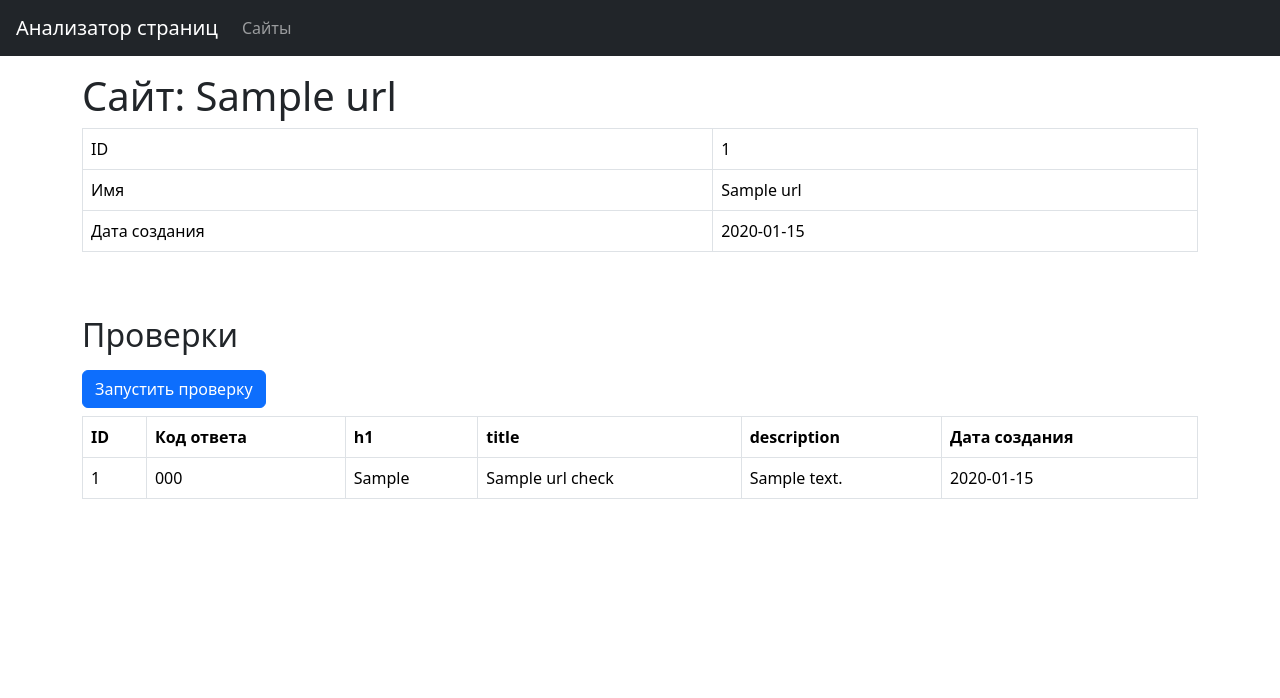
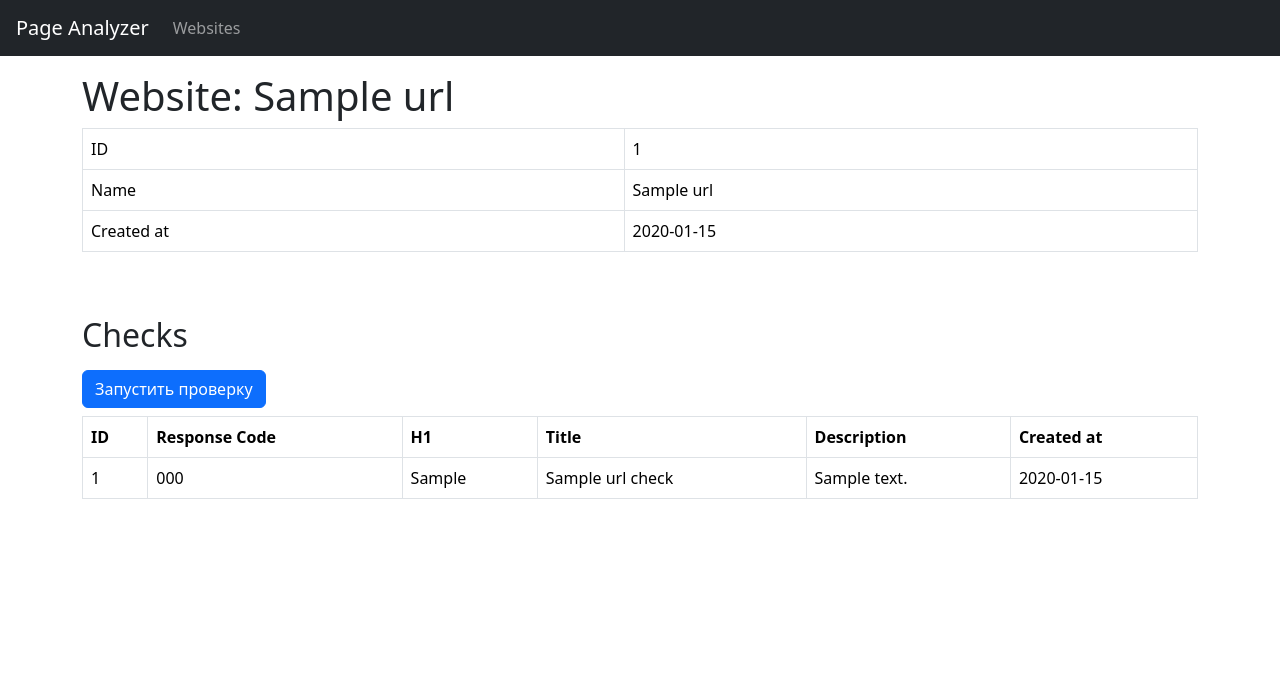
Before and after one commit to snegirevdv/Page-Analyzer, a Flask app: page /urls/1 in a window 1280 px wide. Shown: the top 698 px of the page. Run offline with Flask 3, Linux system fonts and the light colour scheme; a database or web service that is not in the repository returns one stand-in record (values such as "Sample title"); some libraries are stand-ins or nearby versions.

Commit message:
Update templates

```diff
--- a/page_analyzer/app.py
+++ b/page_analyzer/app.py
@@ -10,7 +10,11 @@ import flask
 import requests
 
 from page_analyzer import consts, database, sql, utils
-from page_analyzer.exceptions import DatabaseConnectionError, ResponseError, SqlError
+from page_analyzer.exceptions import (
+    DatabaseConnectionError,
+    ResponseError,
+    SqlError,
+)
 
 dotenv.load_dotenv()
 
@@ -20,7 +24,7 @@ logging.getLogger('werkzeug').setLevel(logging.ERROR)
 
 app: flask.Flask = flask.Flask(__name__)
 
-app.config["SECRET_KEY"] = os.getenv("SECRET_KEY")
+app.config["SECRET_KEY"] = os.getenv("SECRET_KEY", "default-secret-key")
 app.config["DATABASE_URL"] = os.getenv("DATABASE_URL")
 
 db = database.Database(app.config.get("DATABASE_URL"))
--- a/page_analyzer/consts.py
+++ b/page_analyzer/consts.py
@@ -1,6 +1,5 @@
 from enum import Enum
 
-MIGRATION = "database.sql"
 MAX_LENGTH = 255
 LOGGER_SIZE = 1_000_000
 
@@ -16,10 +15,10 @@ class Template(Enum):
 class Message(Enum):
     """Flash message texts."""
 
-    INVALID_URL = "Некорректный URL"
-    ALREADY_EXISTS = "Страница уже существует"
-    ADD_SUCCESS = "Страница успешно добавлена"
-    ADD_FAILURE = "Ошибка при добавлении страницы"
-    DOESNT_EXIST = "Такой страницы не существует"
-    CHECK_SUCCESS = "Страница успешно проверена"
-    CHECK_FAILURE = "Произошла ошибка при проверке"
+    INVALID_URL = "Invalid URL"
+    ALREADY_EXISTS = "The website already exists"
+    ADD_SUCCESS = "Website added successfully"
+    ADD_FAILURE = "Error occurred while adding the website"
+    DOESNT_EXIST = "The website does not exist"
+    CHECK_SUCCESS = "Website checked successfully"
+    CHECK_FAILURE = "Error occurred while checking the website"
--- a/page_analyzer/templates/detail.html
+++ b/page_analyzer/templates/detail.html
@@ -3,7 +3,7 @@
 {% block main %}
   <main class="flex-grow-1">
     <div class="container-lg mt-3">
-      <h1>Сайт: {{ entry.name }}</h1>
+      <h1>Website: {{ entry.name }}</h1>
       <div class="table-responsive">
         <table class="table table-bordered table-hover text-nowrap" data-test="url">
           <tbody>
@@ -12,18 +12,18 @@
               <td>{{ entry.id }}</td>
             </tr>
             <tr>
-              <td>Имя</td>
+              <td>Name</td>
               <td>{{ entry.name }}</td>
             </tr>
             <tr>
-              <td>Дата создания</td>
+              <td>Created at</td>
               <td>{{ entry.created_at.strftime('%Y-%m-%d') }}</td>
             </tr>
           </tbody>
         </table>
       </div>
 
-      <h2 class="mt-5 mb-3">Проверки</h2>
+      <h2 class="mt-5 mb-3">Checks</h2>
       <form method="post" action="{{ url_for('checks_post', id=entry.id) }}">
         <input type="submit" class="btn btn-primary" value="Запустить проверку" />
       </form>
@@ -33,15 +33,15 @@
           <thead>
             <tr>
               <th>ID</th>
-              <th>Код ответа</th>
-              <th>h1</th>
-              <th>title</th>
-              <th>description</th>
-              <th>Дата создания</th>
+              <th>Response Code</th>
+              <th>H1</th>
+              <th>Title</th>
+              <th>Description</th>
+              <th>Created at</th>
             </tr>
           </thead>
           <tbody>
-            {% for check in checks|reverse  %}
+            {% for check in checks|reverse %}
               <tr>
                 <td>{{ check.id }}</td>
                 <td>{{ check.status_code }}</td>
--- a/page_analyzer/templates/includes/header.html
+++ b/page_analyzer/templates/includes/header.html
@@ -1,9 +1,9 @@
 <header class="flex-shrink-0">
   <nav class="navbar navbar-dark navbar-expand-md bg-dark px-3">
-    <a href="{{ url_for('index') }}" class="navbar-brand">Анализатор страниц</a>
+    <a href="{{ url_for('index') }}" class="navbar-brand">Page Analyzer</a>
     <ul class="navbar-nav">
       <li class="nav-item">
-        <a href="{{ url_for('urls') }}" class="nav-link">Сайты</a>
+        <a href="{{ url_for('urls') }}" class="nav-link">Websites</a>
       </li>
     </ul>
   </nav>
--- a/page_analyzer/templates/index.html
+++ b/page_analyzer/templates/index.html
@@ -4,11 +4,11 @@
     <div class="container-lg mt-3">
       <div class="row">
         <div class="col-12 col-md-10 col-lg-8 border rounded-3 bg-light p-5 mx-auto">
-          <h1 class="display-3">Анализатор страниц</h1>
-          <p class="lead">Бесплатно проверяйте сайты на SEO-пригодность</p>
+          <h1 class="display-3">Page Analyzer</h1>
+          <p class="lead">Check websites for SEO suitability</p>
           <form action="{{ url_for('urls_post') }}" class="d-flex justify-content-center" method="post">
             <input type="text" name="url" class="form-control form-control-lg" placeholder="https://www.example.com" value="{{ url }}" required />
-            <input type="submit" class="btn btn-primary btn-lg ms-3 px-5 mx-3 text-uppercase" value="Проверить" />
+            <input type="submit" class="btn btn-primary btn-lg ms-3 px-5 mx-3 text-uppercase" value="Check" />
           </form>
         </div>
       </div>
--- a/page_analyzer/templates/layouts/base.html
+++ b/page_analyzer/templates/layouts/base.html
@@ -6,7 +6,7 @@
     <link href="https://cdn.jsdelivr.net/npm/bootstrap@5.3.3/dist/css/bootstrap.min.css" rel="stylesheet" integrity="sha384-QWTKZyjpPEjISv5WaRU9OFeRpok6YctnYmDr5pNlyT2bRjXh0JMhjY6hW+ALEwIH" crossorigin="anonymous" />
     <title>
       {% block title %}
-        Анализатор страниц
+        Page Analyzer
       {% endblock %}
     </title>
   </head>
```
Also changed, not shown: page_analyzer/templates/urls.html (+4 -4 lines), 1 other file.
